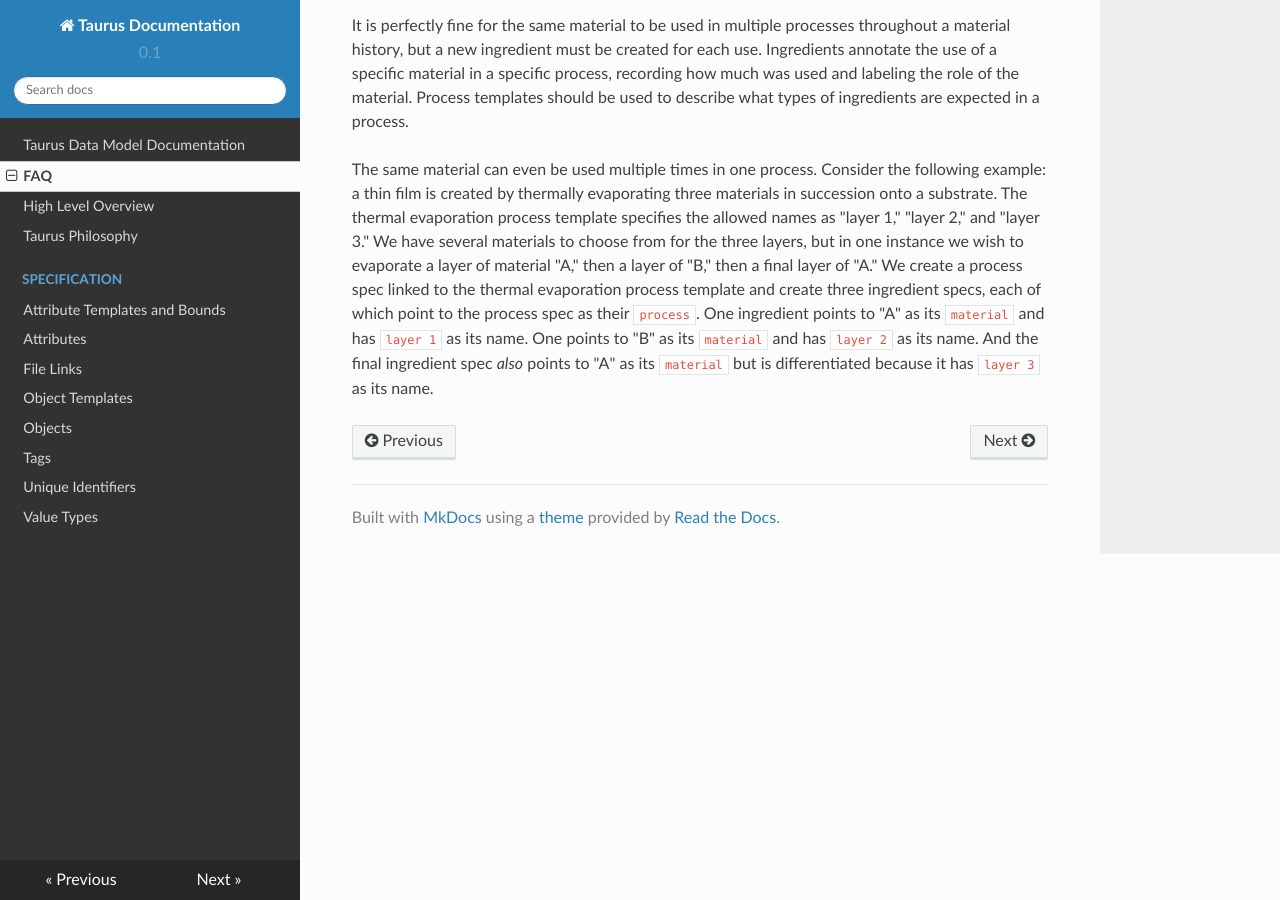
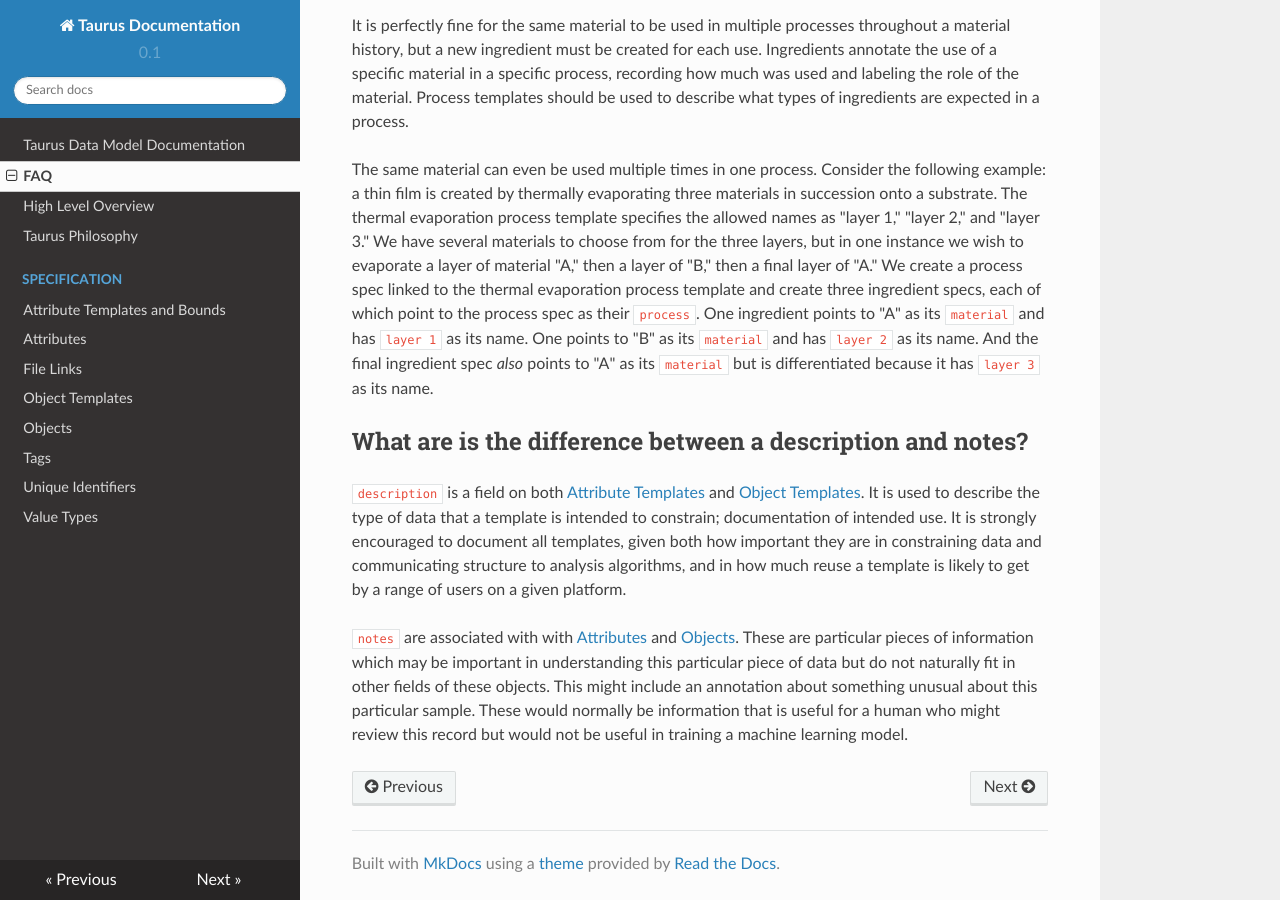
Before and after one commit to CitrineInformatics/gemd-docs, an MkDocs documentation site: the page built from docs/faq.md, in a window 1280 px wide and 900 px high, scrolled down 953 px. Built offline with MkDocs 1.6.1, drawn with Linux system fonts in a browser that asks for light colours; nearby versions of some CDN libraries.

Commit message:
Added FAQ about difference between notes and description

```diff
--- a/docs/faq.md
+++ b/docs/faq.md
@@ -55,3 +55,14 @@ We create a process spec linked to the thermal evaporation process template and
 One ingredient points to "A" as its `material` and has `layer 1` as its name.
 One points to "B" as its `material` and has `layer 2` as its name.
 And the final ingredient spec _also_ points to "A" as its `material` but is differentiated because it has `layer 3` as its name.
+
+## What are is the difference between a description and notes?
+
+`description` is a field on both [Attribute Templates](../specification/attribute-templates) and [Object Templates](../specification/object-templates).
+It is used to describe the type of data that a template is intended to constrain; documentation of intended use.
+It is strongly encouraged to document all templates, given both how important they are in constraining data and communicating structure to analysis algorithms, and in how much reuse a template is likely to get by a range of users on a given  platform.
+
+`notes` are associated with with [Attributes](../specification/attributes) and [Objects](../specification/objects).
+These are particular pieces of information which may be important in understanding this particular piece of data but do not naturally fit in other fields of these objects.
+This might include an annotation about something unusual about this particular sample.
+These would normally be information that is useful for a human who might review this record but would not be useful in training a machine learning model.
```
